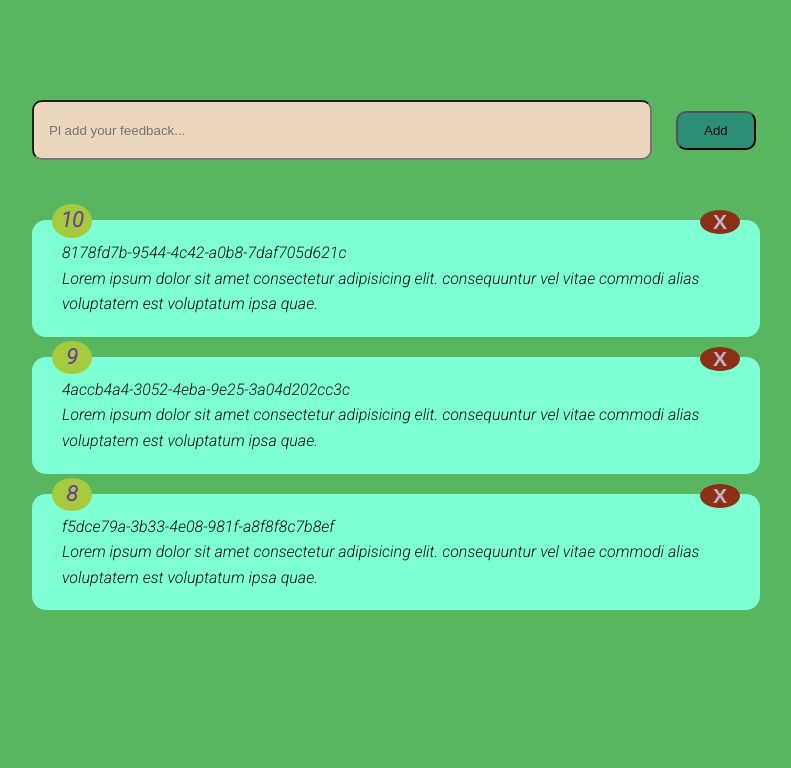
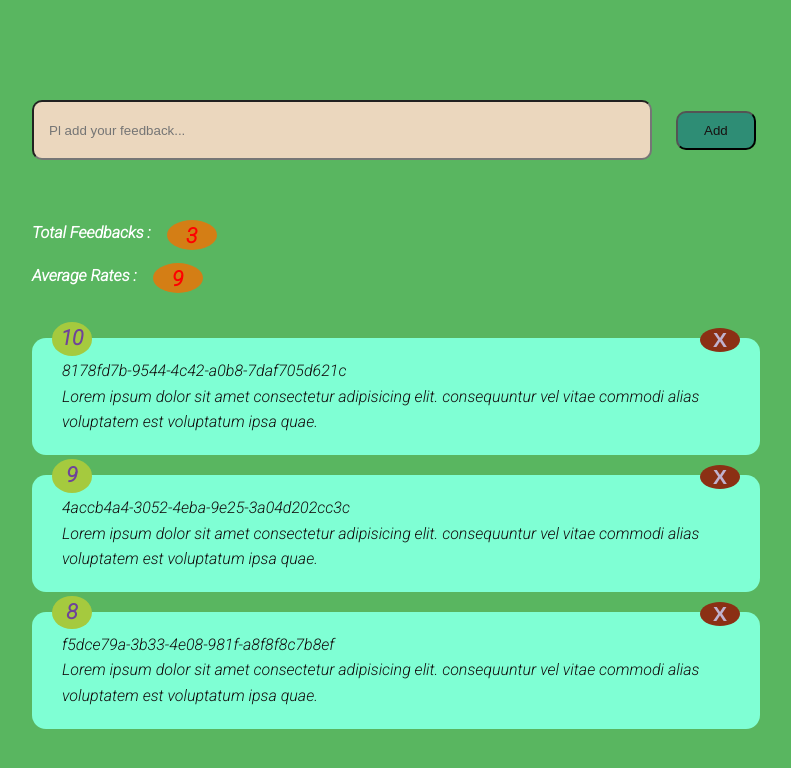
Before and after one commit to angelicrf/svelte-app, a Svelte app in the folder rating-app/: page / in a window 1280 px wide. Shown: the top 768 px of the page, without its empty margins (244-1035 px from the left). Built offline with nearby package versions, Linux system fonts and the light colour scheme.

Commit message:
average rates - total feedbacks

```diff
--- a/rating-app/src/components/AllDataItems.svelte
+++ b/rating-app/src/components/AllDataItems.svelte
@@ -1,7 +1,9 @@
 <script>
   import Card from "./Card.svelte";
+  import AverageRate from "../components/AverageRate.svelte";
   import { FeedbackStore } from "../store";
   export let firstArray = [];
+  let getRates = 0;
 
   export let resetFirstArray = (changeThis) => {
     firstArray = changeThis;
@@ -15,10 +17,25 @@
     firstArray = firstArray.filter((hg) => {
       return hg.id != thisId;
     });
+    (async () => {
+      let dataChanged = resetFirstArray(firstArray);
+    })();
+  };
+  const allAverage = () => {
+    getRates = 0;
+    firstArray.forEach((rf) => {
+      getRates += rf.rating;
+      return getRates;
+    });
+    return getRates;
   };
 </script>
 
 <div class="firstPar">
+  <AverageRate
+    calcTotal={firstArray.length}
+    calcAverage={allAverage() / firstArray.length}
+  />
   {#each firstArray as item}
     <Card>
       <div class="sloTxt">{item.rating}</div>
--- /dev/null
+++ b/rating-app/src/components/AverageRate.svelte
@@ -0,0 +1,34 @@
+<script>
+  export let calcTotal = 0;
+  export let calcAverage = 0;
+</script>
+
+<p class="fstP">Total Feedbacks :<span class="tFeed">{calcTotal}</span></p>
+<p class="secP">Average Rates : <span class="avgRate">{calcAverage}</span></p>
+
+<style>
+  .tFeed,
+  .avgRate {
+    color: #ff0000;
+    font-weight: bold;
+    background-color: #d47e15;
+    position: absolute;
+    border-radius: 50%;
+    text-align: center;
+    width: 50px;
+    height: 30px;
+    padding: 30px auto;
+    margin-left: 16px;
+    font-size: 21px;
+  }
+  .fstP {
+    position: relative;
+    margin-bottom: 17px;
+    font-weight: bold;
+  }
+  .secP {
+    position: relative;
+    margin-bottom: 50px;
+    font-weight: bold;
+  }
+</style>
```
